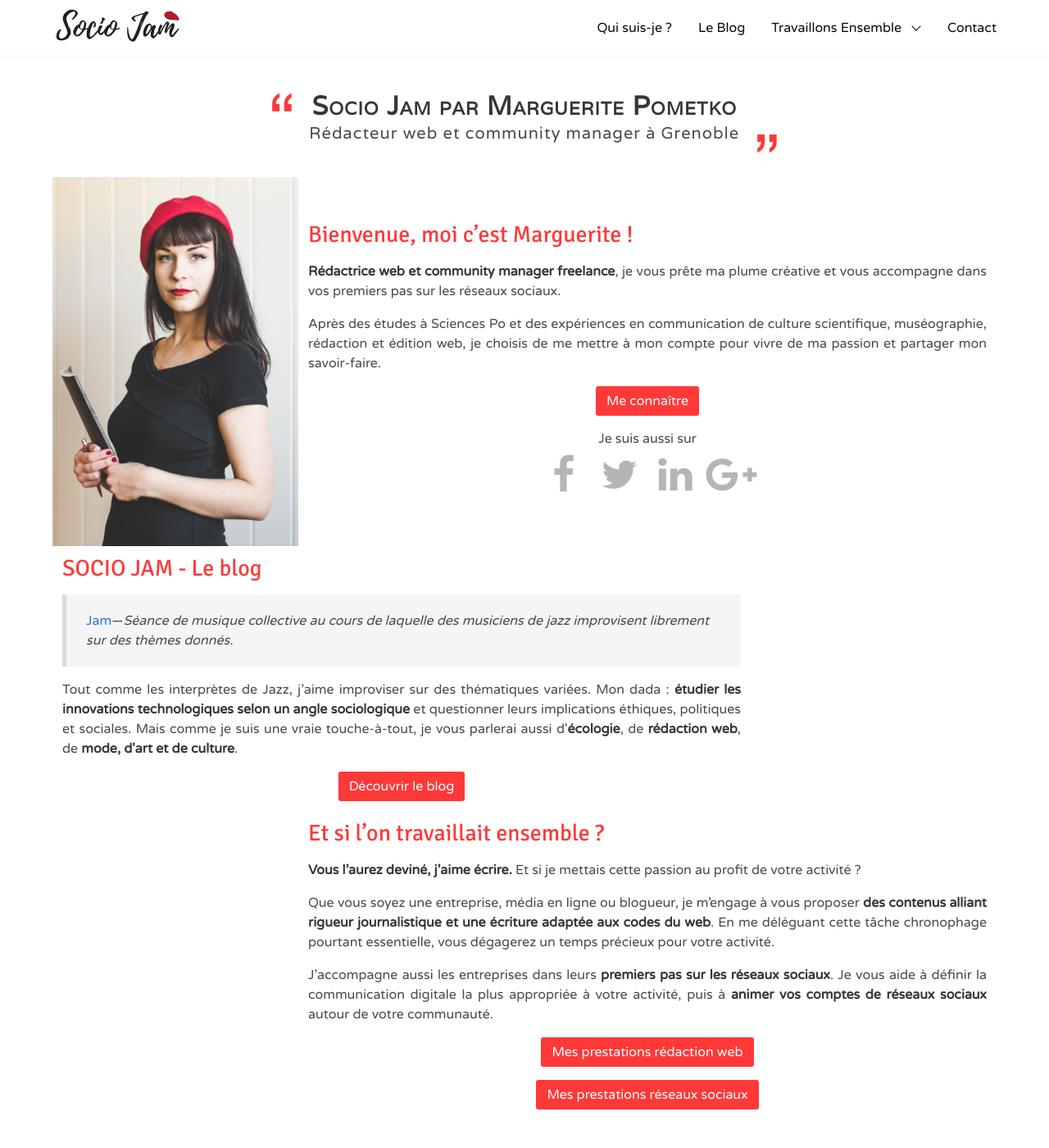
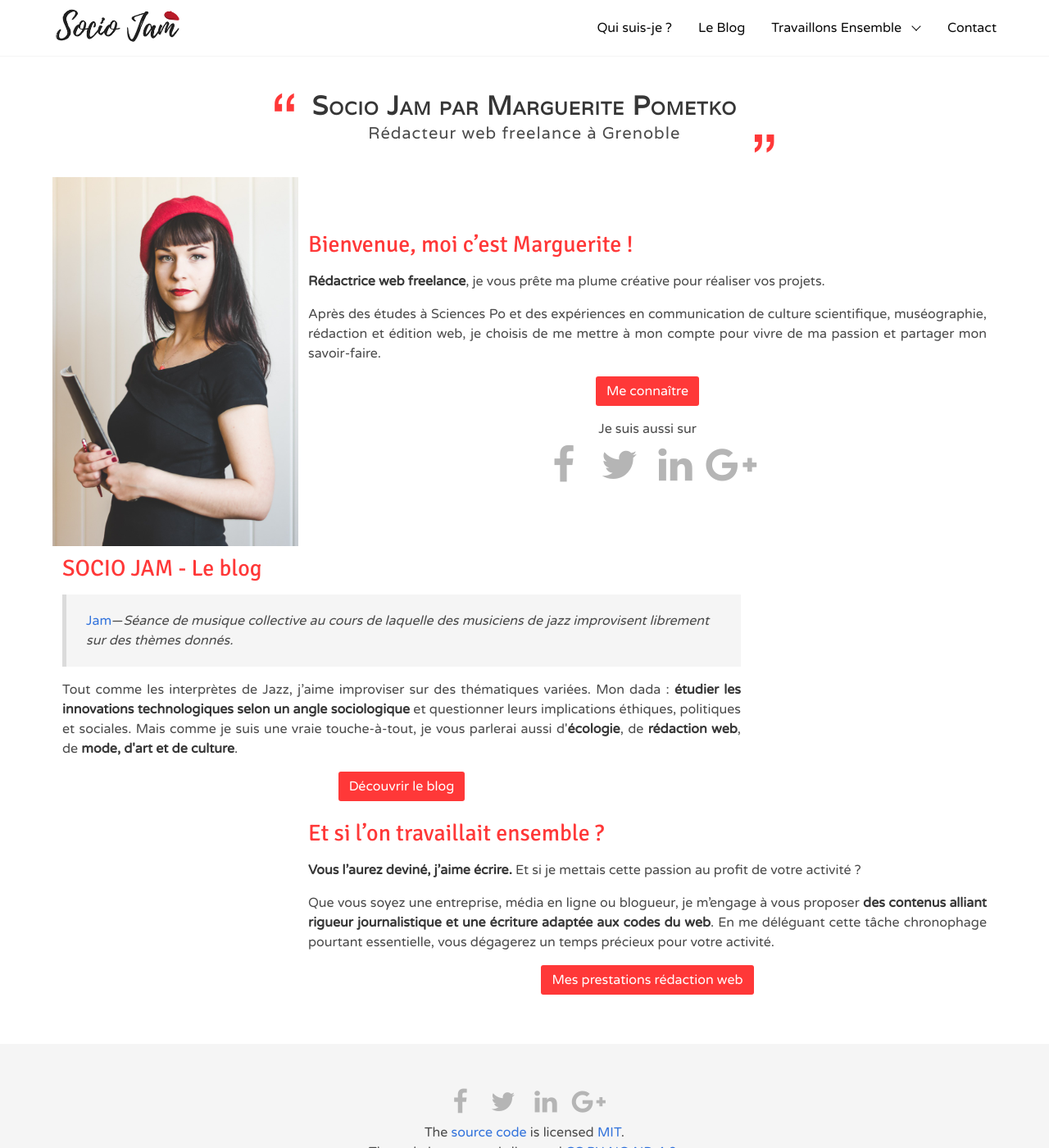
Before and after one commit to marguerite-p/marguerite-p.github.io, a Jekyll site: the page built from index.html, in a window 1280 px wide and 1400 px high. Shown: the whole window at 82% size. Built offline with Jekyll 4.4.1, drawn with Linux system fonts in a browser that asks for light colours; a style sheet for code colours, icons or effects is not loaded.

Commit message:
removed community management

```diff
--- a/_config.yml
+++ b/_config.yml
@@ -18,7 +18,7 @@ seo_lang: fr_FR
 title: Socio Jam
 author: Marguerite Pometko
 email: marguerite.pometko@gmail.com
-description: Rédactrice web et community manager freelance, je vous prête ma plume créative et vous accompagne dans vos premiers pas sur les réseaux sociaux. Venez découvrir mon blog et mes prestations !
+description: Rédactrice web freelance, je vous prête ma plume créative pour réaliser vos projets. Venez découvrir mon blog et mes prestations !
 
 baseurl: "" # the subpath of your site, e.g. /blog
 # url: https://marguerite-p.github.io # the base hostname & protocol for your site, e.g. http://example.com
@@ -93,6 +93,7 @@ defaults:
       type: custom_pages
     values:
       layout: page
+      enabled: true
       top-nav: true
   -
     scope:
--- a/_custom_pages/about.html
+++ b/_custom_pages/about.html
@@ -17,8 +17,7 @@
   <h1 class="title is-size-3 has-text-weight-bold">Bonjour, moi c’est {{ site.author }}, rédactrice web freelance à Grenoble !</h1>
 
   <p class="has-text-centered"><strong>On dit de moi que je suis curieuse, créative et polyvalente. Une chose est sûre : j’adore les
-  nouveaux défis. Aujourd’hui je décide de lancer mon entreprise de rédaction web et réseaux
-  sociaux freelance pour vivre de ma passion et faire de belles rencontres.</strong></p>
+  nouveaux défis. Aujourd’hui je décide de lancer mon entreprise de rédaction web freelance pour vivre de ma passion et faire de belles rencontres.</strong></p>
 </div>
 
 <div class="about-main content">
--- a/_custom_pages/community-management.html
+++ b/_custom_pages/community-management.html
@@ -1,5 +1,9 @@
 ---
 title: Community management
+
+enabled: false
+sitemap: false
+
 top-nav: false
 nav: work
 subnav: cm
--- a/_custom_pages/contact.html
+++ b/_custom_pages/contact.html
@@ -4,7 +4,7 @@ nav: contact
 order: 3
 
 meta_title: Marguerite Pometko – Contact
-meta_description: Vous souhaitez un renseignement ou un devis gratuit personnalisé pour mes prestations en rédaction web ou community management ? Présentez-moi votre projet !
+meta_description: Vous souhaitez un renseignement ou un devis gratuit personnalisé pour mes prestations en rédaction web ? Présentez-moi votre projet !
 ---
 
 <!-- <div class="contact-headline">
--- a/_includes/navigation.html
+++ b/_includes/navigation.html
@@ -12,9 +12,9 @@
     </div>
     <div class="navbar-menu" id="navMenu">
       <div class="navbar-end">
-        {% assign menu_items = site.custom_pages | where: 'top-nav', true | sort:'order' %}
+        {% assign menu_items = site.custom_pages | where: 'enabled', true | where: 'top-nav', true | sort:'order' %}
         {% for item in menu_items %}
-          {% assign sub_menu_items = site.custom_pages | where: 'top-nav', false | where: 'nav', item.nav | sort:'order' %}
+          {% assign sub_menu_items = site.custom_pages | where: 'enabled', true | where: 'top-nav', false | where: 'nav', item.nav | sort:'order' %}
           {% assign nb_sub_menu_items = sub_menu_items | size %}
 
           {% if nb_sub_menu_items > 0 %}
--- a/index.html
+++ b/index.html
@@ -10,7 +10,7 @@ title: Socio Jam – Rédacteur web freelance à Grenoble
     <div>
       <h1 class="title is-size-3 has-text-weight-bold">{{ site.title }} par {{ site.author }}</h1>
     </div>
-    <h1 class="is-size-5 is-varela">Rédacteur web et community manager à Grenoble</h1>
+    <h1 class="is-size-5 is-varela">Rédacteur web freelance à Grenoble</h1>
   </div>
   <span class="index-header__quote is-varela is-hidden-mobile">&bdquo;</span>
 </div>
@@ -23,7 +23,7 @@ title: Socio Jam – Rédacteur web freelance à Grenoble
     </div>
     <div class="index-page__text column is-marginless is-flex is-direction-column content">
       <h2>Bienvenue, moi c’est Marguerite !</h2>
-      <p><strong>Rédactrice web et community manager freelance</strong>, je vous prête ma plume créative et vous accompagne dans vos premiers pas sur les réseaux sociaux.</p>
+      <p><strong>Rédactrice web freelance</strong>, je vous prête ma plume créative pour réaliser vos projets.</p>
       <p>Après des études à Sciences Po et des expériences en communication de culture scientifique, muséographie, rédaction et édition web, je choisis de me mettre à mon compte pour vivre de ma passion et partager mon savoir-faire.</p>
       <a class="button is-primary" href="{% link _custom_pages/about.html %}">Me connaître</a>
       <div class="has-text-centered">
@@ -55,9 +55,8 @@ title: Socio Jam – Rédacteur web freelance à Grenoble
         <h2>Et si l’on travaillait ensemble ?</h2>
         <p><strong>Vous l’aurez deviné, j’aime écrire.</strong> Et si je mettais cette passion au profit de votre activité ?</p>
         <p>Que vous soyez une entreprise, média en ligne ou blogueur, je m’engage à vous proposer <strong>des contenus alliant rigueur journalistique et une écriture adaptée aux codes du web</strong>. En me déléguant cette tâche chronophage pourtant essentielle, vous dégagerez un temps précieux pour votre activité.</p>
-        <p>J’accompagne aussi les entreprises dans leurs <strong>premiers pas sur les réseaux sociaux</strong>. Je vous aide à définir la communication digitale la plus appropriée à votre activité, puis à <strong>animer vos comptes de réseaux sociaux</strong> autour de votre communauté.</p>
+
         <a class="button is-primary" href="{% link _custom_pages/redaction.html %}">Mes prestations rédaction web</a>
-        <a class="button is-primary" href="{% link _custom_pages/community-management.html %}">Mes prestations réseaux sociaux</a>
       </div>
   </div>
 </div>
```
